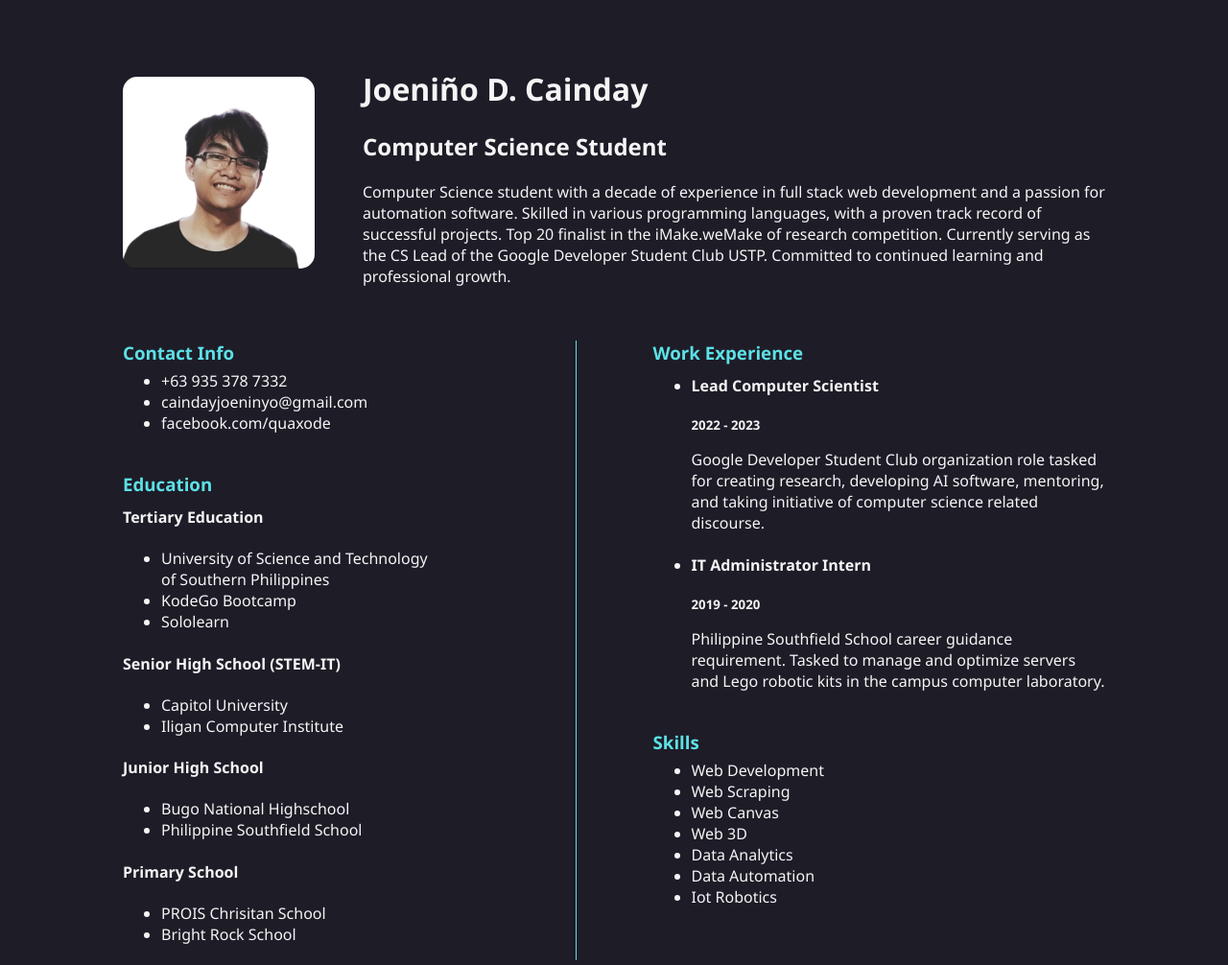
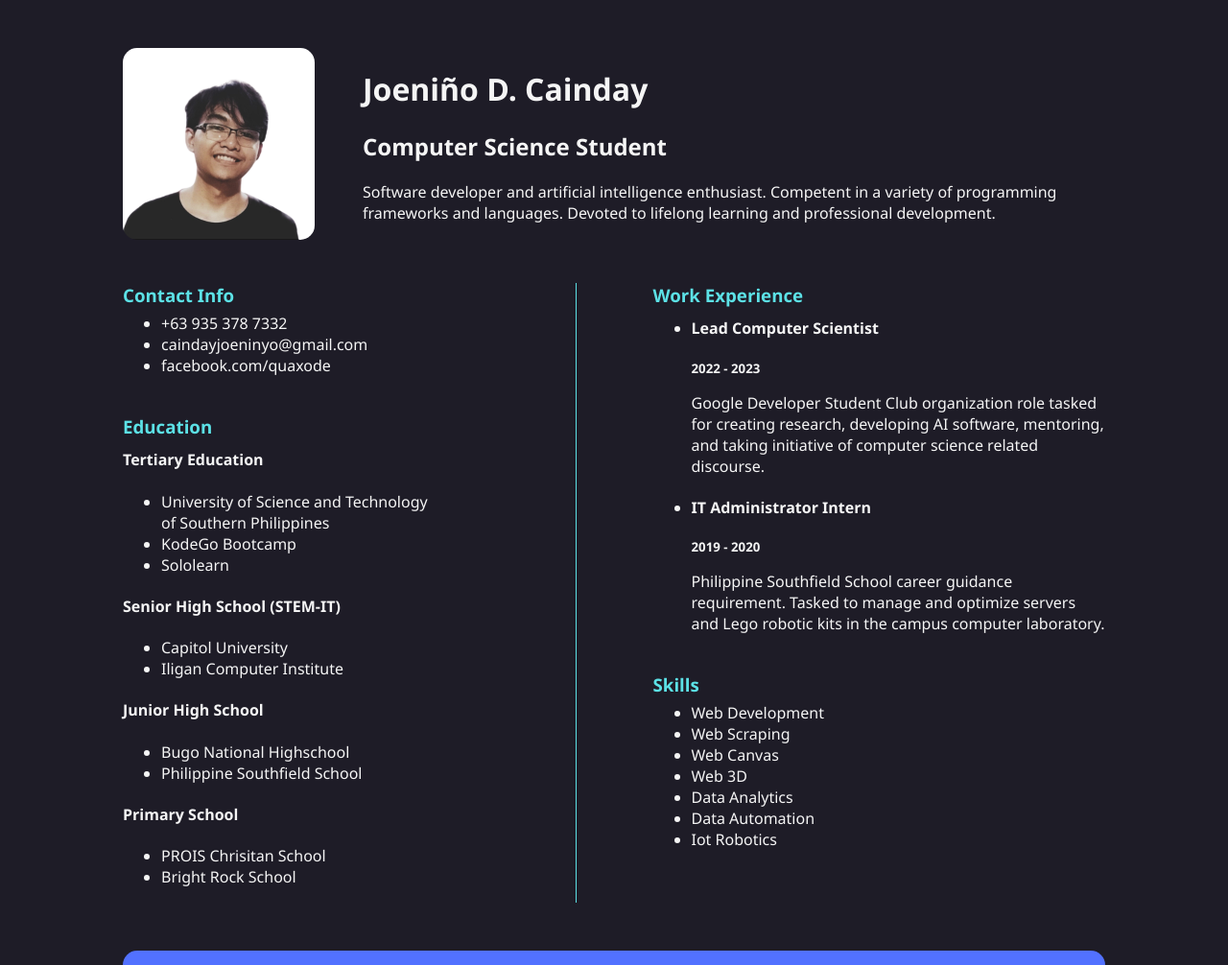
Before and after one commit to mihkuno/MYCV, a plain HTML site: page index.html in a window 1280 px wide. Shown: the top 1006 px of the page at 96% size. Drawn offline with Linux system fonts and the light colour scheme.

Commit message:
added image and changed intro

```diff
--- a/index.html
+++ b/index.html
@@ -14,7 +14,7 @@
             <h1>Joeniño D. Cainday</h1>
             <h2>Computer Science Student</h2>
             <p>
-                Computer Science student with a decade of experience in full stack web development and a passion for automation software. Skilled in various programming languages, with a proven track record of successful projects. Top 20 finalist in the iMake.weMake of research competition. Currently serving as the CS Lead of the Google Developer Student Club USTP. Committed to continued learning and professional growth.
+                Software developer and artificial intelligence enthusiast. Competent in a variety of programming frameworks and languages. Devoted to lifelong learning and professional development.
             </p>
         </div>
     </div>
```
Also changed, not shown: mycv.png (added).
